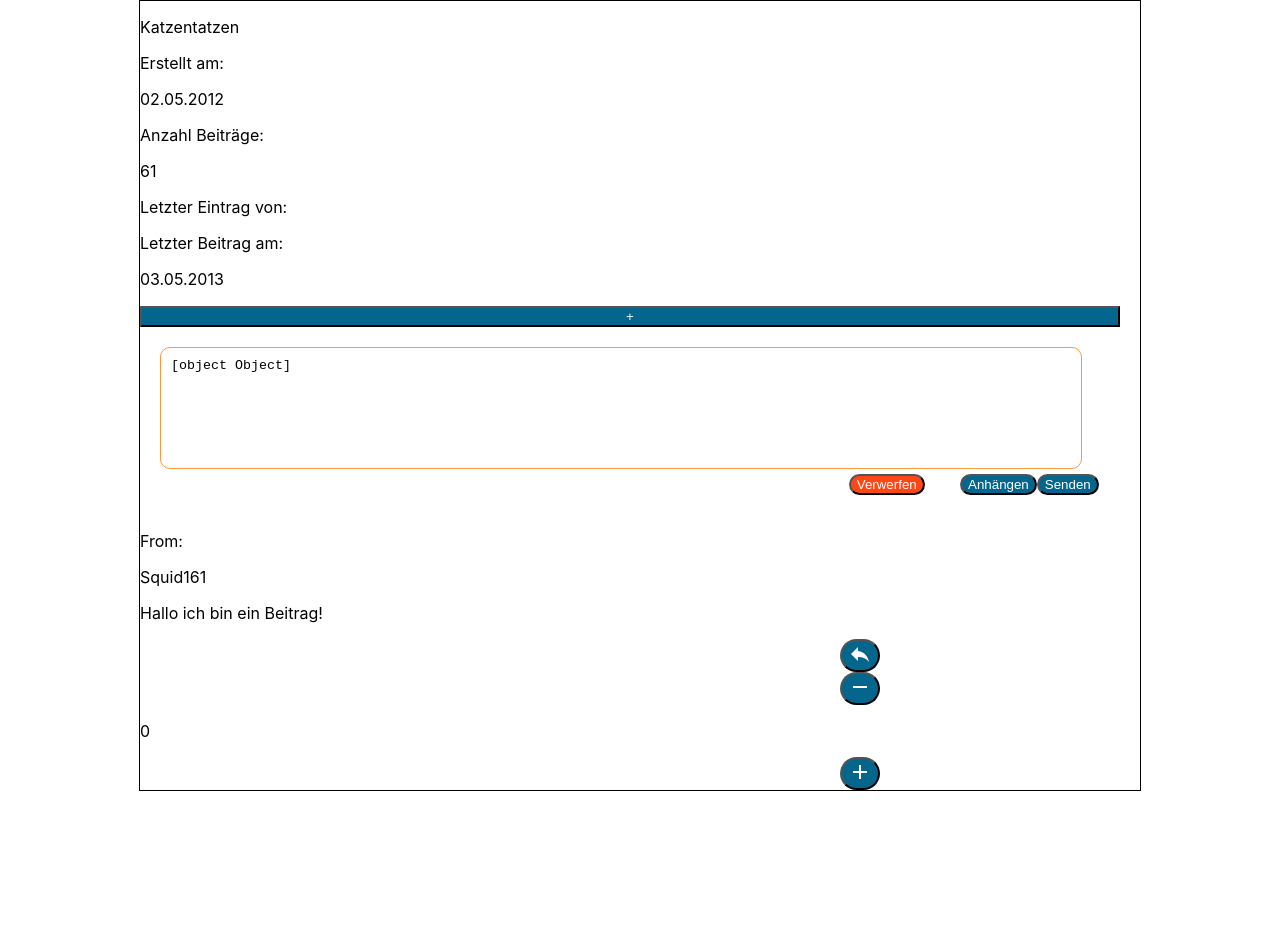
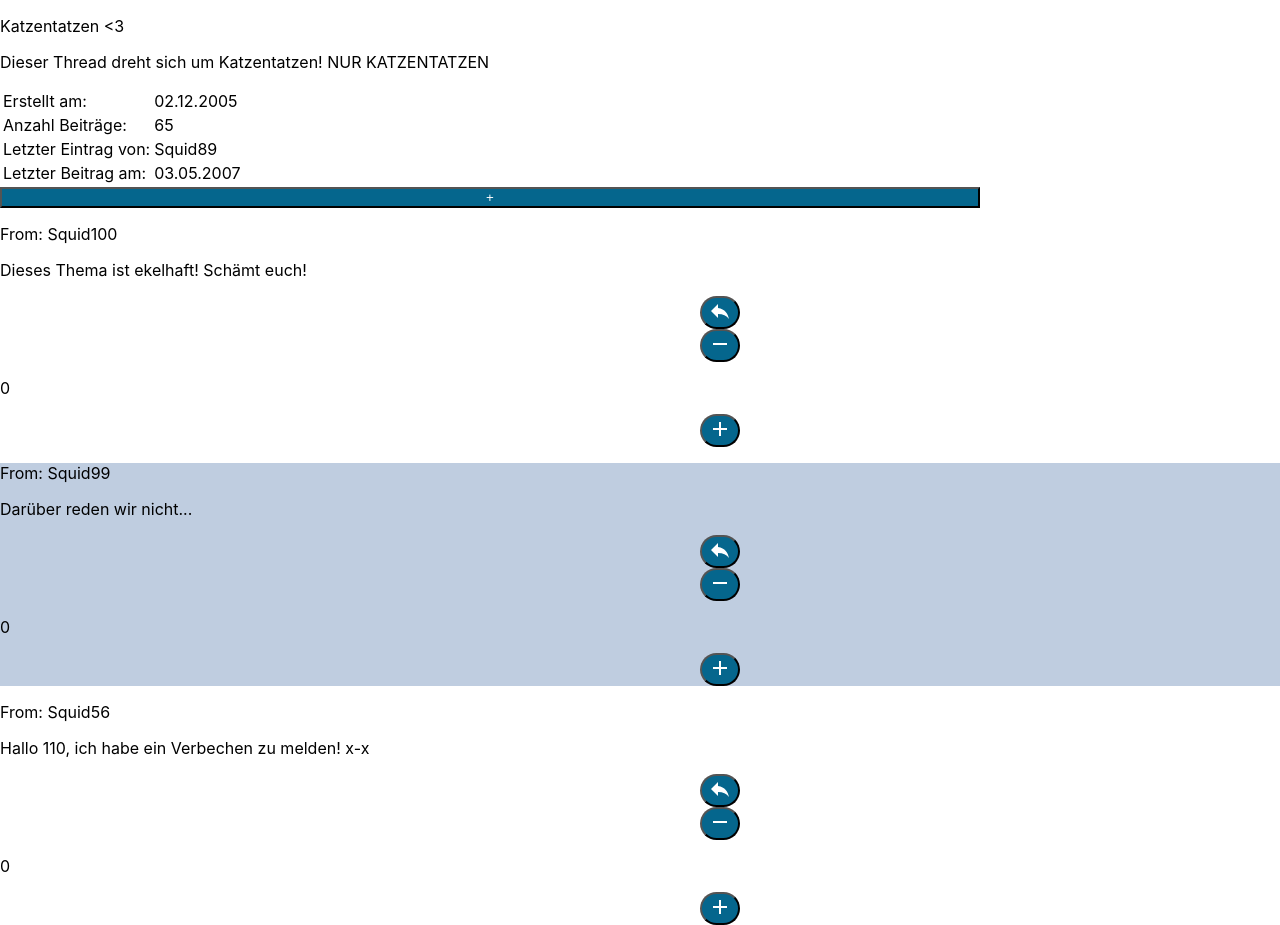
Before and after one commit to Avartos/Webaufbau, a React (Create React App) app: page / in a window 1280 px wide. Before the commit the page ends 800 px from the top, so only its background shows below. Built offline with nearby package versions, Linux system fonts and the light colour scheme.

Commit message:
Funktionalität hinzugefügt

```diff
--- a/package.json
+++ b/package.json
@@ -8,7 +8,9 @@
     "@testing-library/jest-dom": "^5.12.0",
     "@testing-library/react": "^11.2.7",
     "@testing-library/user-event": "^12.8.3",
+    "bootstrap": "^5.0.2",
     "react": "^17.0.2",
+    "react-bootstrap": "^1.6.1",
     "react-dom": "^17.0.2",
     "react-scripts": "4.0.3",
     "web-vitals": "^1.1.2"
--- a/src/components/contribution.jsx
+++ b/src/components/contribution.jsx
@@ -2,26 +2,63 @@ import React, { useState } from 'react'
 import ReplyIcon from '@material-ui/icons/Reply';
 import RemoveIcon from '@material-ui/icons/Remove';
 import AddIcon from '@material-ui/icons/Add';
+import { Create } from '@material-ui/icons';
+import CreatedContribution from './createContribution';
+import Contributions from './contributions';
 
 
 
-function Contribution() {
+function Contribution({ contribution, isReply = false }) {
 
-    function ContributorSquid(props) {
-        return <p>{props.contributorSquid}</p>
+    const [count, setCount] = useState(0);
+    const [reply, setReply] = useState(false);
+    const [replies, setReplies] = useState(contribution.replies || []);
+
+    const AddNewContributionForm = () => {
+        const [contributionText, setContributionText] = useState("");
+        const [currentUser, setCurrentUser] = useState("Squidy50");
+        return (
+            <div className="newContributionForm">
+
+                <form className="body"
+                    onSubmit={(e) => {
+                        handleSubmitForm(e, contributionText, currentUser);
+                        setContributionText("");
+                    }}
+                >
+
+                    <textarea
+                        required
+                        value={contributionText}
+                        onChange={(e) => {
+                            setContributionText(e.target.value);
+                        }}
+                        placeholder="Gib deinen Beitrag zum Thema!"
+                    ></textarea>
+
+                    <button>Absenden</button>
+                </form>
+            </div>
+        )
     }
 
-    function ContributionText(props) {
-        return <p>{props.conText}</p>
+    const handleSubmitForm = (e, contributionText, currentUser) => {
+        e.preventDefault();
+        let newContribution = {
+            //id: nextId,
+            contributionText: contributionText,
+            contributorSquid: currentUser,
+        }
+
+        setReplies([...replies, newContribution]);
     }
-
-    const [count, setCount] = useState(0);
 
     return (
         <div className="contribution">
-            <p className="contributorSquid">From: <ContributorSquid contributorSquid="Squid161" /></p>
-            <p className="conText"><ContributionText conText="Hallo ich bin ein Beitrag!" /></p>
-            <button className="contributionButtons"> <ReplyIcon /> </button>
+            <p className="contributorSquid">From: {contribution.contributorSquid}</p>
+            <p className="conText">{contribution.contributionText}</p>
+            {!isReply && !reply && <button className="contributionButtons" onClick={() => setReply(true)}> <ReplyIcon /> </button>}
+            {!isReply && reply && <div><AddNewContributionForm /><button onClick={() => setReply(false)}>Verwerfen</button></div>}
 
             <div id="CounterOfLikes">
 
@@ -30,7 +67,18 @@ function Contribution() {
                 <button className="contributionButtons" onClick={() => setCount(count + 1)}> <AddIcon /> </button>
 
             </div>
+            <div className="replies">
+                {replies.map((reply) => {
+                    return (
+                        <Contribution
+                            contribution={reply}
+                            isReply={true}
+                        />
+                    );
+                })}
+            </div>
         </div>
     )
 }
+
 export default Contribution;
--- a/src/components/contributions.jsx
+++ b/src/components/contributions.jsx
@@ -1,19 +1,67 @@
-import React from 'react';
+import React, { useState } from 'react';
 import Contribution from './contribution';
 import DescriptionThread from './descriptionThread';
-import CreateContribution from './createContribution';
+import NewContributionForm from './createContribution';
 
 
-function Contributions() {
-    return(
-                <div className="contributionList">
 
-                    <DescriptionThread/>
-                    <CreateContribution/>
-                    <Contribution/>
+const Contributions = () => {
 
-                </div>
-    )
+    const [contributions, setContributions] = useState([
+        {
+            id: 0,
+            contributionText: "Dieses Thema ist ekelhaft! Schämt euch!",
+            contributorSquid: "Squid100",
+        },
+        {
+            id: 1,
+            contributionText: "Darüber reden wir nicht...",
+            contributorSquid: "Squid99",
+        },
+        {
+            id: 2,
+            contributionText: "Hallo 110, ich habe ein Verbechen zu melden! x-x",
+            contributorSquid: "Squid56",
+        },
+    ])
+
+
+    const handleSubmitNewContribution = (e, contributionText, currentUser) => {
+        e.preventDefault();
+        let newContribution = {
+            //id: nextId,
+            contributionText: contributionText,
+            contributorSquid: currentUser,
+        }
+
+        setContributions([...contributions, newContribution]);
+    }
+
+    return (
+        <React.Fragment>
+            <DescriptionThread thread={{
+                title: "Katzentatzen <3",
+                description: "Dieser Thread dreht sich um Katzentatzen! NUR KATZENTATZEN",
+                createdAt: "02.12.2005",
+                contributionCount: 65,
+                lastContribution: {
+                    from: "Squid89",
+                    createdAt: "03.05.2007"
+                }
+
+            }}/>
+            <NewContributionForm handleSubmitForm={handleSubmitNewContribution} />
+            <div className="contributionsList">
+                {contributions.map((contribution) => {
+                    return (
+                        <Contribution
+                            contribution={contribution}
+                        />
+                    );
+                })}
+            </div>
+        </React.Fragment>
+    );
 }
 
 export default Contributions;
--- a/src/components/createContribution.jsx
+++ b/src/components/createContribution.jsx
@@ -1,25 +1,53 @@
-import React from 'react'
+import { Duo } from '@material-ui/icons';
+import React, { useState } from 'react'
 
-function CreateContribution() {
 
-    function Answer(props) {
-        return <textarea>{props.answer}</textarea>
+const NewContributionForm = ({ handleSubmitForm }) => {
+
+    const [visible, setVisible] = React.useState(false)
+
+    const AddNewContributionForm = () => {
+        const [contributionText, setContributionText] = useState("");
+        const [currentUser, setCurrentUser] = useState("Squidy50");
+        return (
+            <div className="newContributionForm">
+
+                <form className="body"
+                    onSubmit={(e) => {
+                        handleSubmitForm(e, contributionText, currentUser);
+                        setContributionText("");
+                    }}
+                >
+
+                    <textarea
+                        required
+                        value={contributionText}
+                        onChange={(e) => {
+                            setContributionText(e.target.value);
+                        }}
+                        placeholder="Gib deinen Beitrag zum Thema!"
+                    ></textarea>
+
+                    <button>Absenden</button>
+                </form>
+            </div>
+        )
     }
 
+    const openForm = (event) => {
+        event.preventDefault();
+        setVisible(true)
+    }
+    const closeForm = (event) => {
+        event.preventDefault();
+        setVisible(false)
+    }
     return (
-
-
-        <div className="createContribution">
-            <button className="addContribution" onclick="document.getElementById('answerContribution').style.display='block'"> + </button>
-
-            <div className="answerContribution" id="answerContribution">
-                <textarea className="answer"><Answer answer="Ich bin eine Antwort looooool"/></textarea>
-                <button className="answerButtons"><i className="fas fa-paperclip"></i> Anhängen </button>
-                <button className="answerButtons" type="submit"><i className="fas fa-paper-plane"></i> Senden </button>
-                <button className="deleteAnswer"><i className="fas fa-trash-alt"></i> Verwerfen </button>
-            </div>
+        <div>
+            {!visible && <button className="addContribution" onClick={openForm}>+</button>}
+            {visible && <div><AddNewContributionForm /><button onClick={closeForm}>Verwerfen</button></div>}
         </div>
     )
-}
+};
 
-export default CreateContribution;
+export default NewContributionForm;
--- a/src/components/descriptionThread.jsx
+++ b/src/components/descriptionThread.jsx
@@ -1,39 +1,32 @@
 import React from 'react'
 
 
-
-
-function DescriptionThread() {
-
-    function ThreadName(props) {
-        return <p>{props.threadName}</p>
-    }
-
-    function CreatedAtStatistic(props) {
-        return <p>{props.createdAtStatistic}</p>
-    }
-
-    function NumberOfContributions(props) {
-        return <p>{props.numberOfContributions}</p>
-    }
-
-    function LastContributiorSquid(props) {
-        return <p>{props.lastContributorSquid}</p>
-    }
-
-    function DateOfLastContribution(props) {
-        return <p>{props.dateOfLastContribution}</p>
-    }
-
-
+function DescriptionThread({thread}) {
 
     return (
         <div className="descriptionThread">
-            <p className="threadName"> <ThreadName threadName="Katzentatzen"/> </p>
-            <p className="threadStatistics"> Erstellt am: <CreatedAtStatistic createdAtStatistic="02.05.2012"/></p>
-            <p className="threadStatistics"> Anzahl Beiträge: <NumberOfContributions numberOfContributions="61"/> </p>
-            <p className="threadStatistics"> Letzter Eintrag von: <LastContributiorSquid lastContributiorSquid="Squid404"/> </p>
-            <p className="threadStatistics"> Letzter Beitrag am: <DateOfLastContribution dateOfLastContribution="03.05.2013"/> </p>
+            <p className="threadName">{thread.title}</p>
+            <p className="threadDescription">{thread.description}</p>
+            <table>
+                <tbody>
+                    <tr>
+                        <td>Erstellt am:</td>
+                        <td>{thread.createdAt}</td>
+                    </tr>
+                    <tr>
+                        <td>Anzahl Beiträge:</td>
+                        <td>{thread.contributionCount}</td>
+                    </tr>
+                    <tr>
+                        <td>Letzter Eintrag von:</td>
+                        <td>{thread.lastContribution.from}</td>
+                    </tr>
+                    <tr>
+                        <td>Letzter Beitrag am:</td>
+                        <td>{thread.lastContribution.createdAt}</td>
+                    </tr>
+                </tbody>
+            </table>
         </div>
     )
 }
--- a/src/contributions.css
+++ b/src/contributions.css
@@ -14,6 +14,10 @@
 .ThreadName {
     padding-left: 20px;
     font-size: 22px;
+}
+
+.contribution:nth-child(even){
+    background-color: #BFCDE0;
 }
 
 .contribution1 {
```
Also changed, not shown: 1 other file (tests, documents, lock files or other folders).
